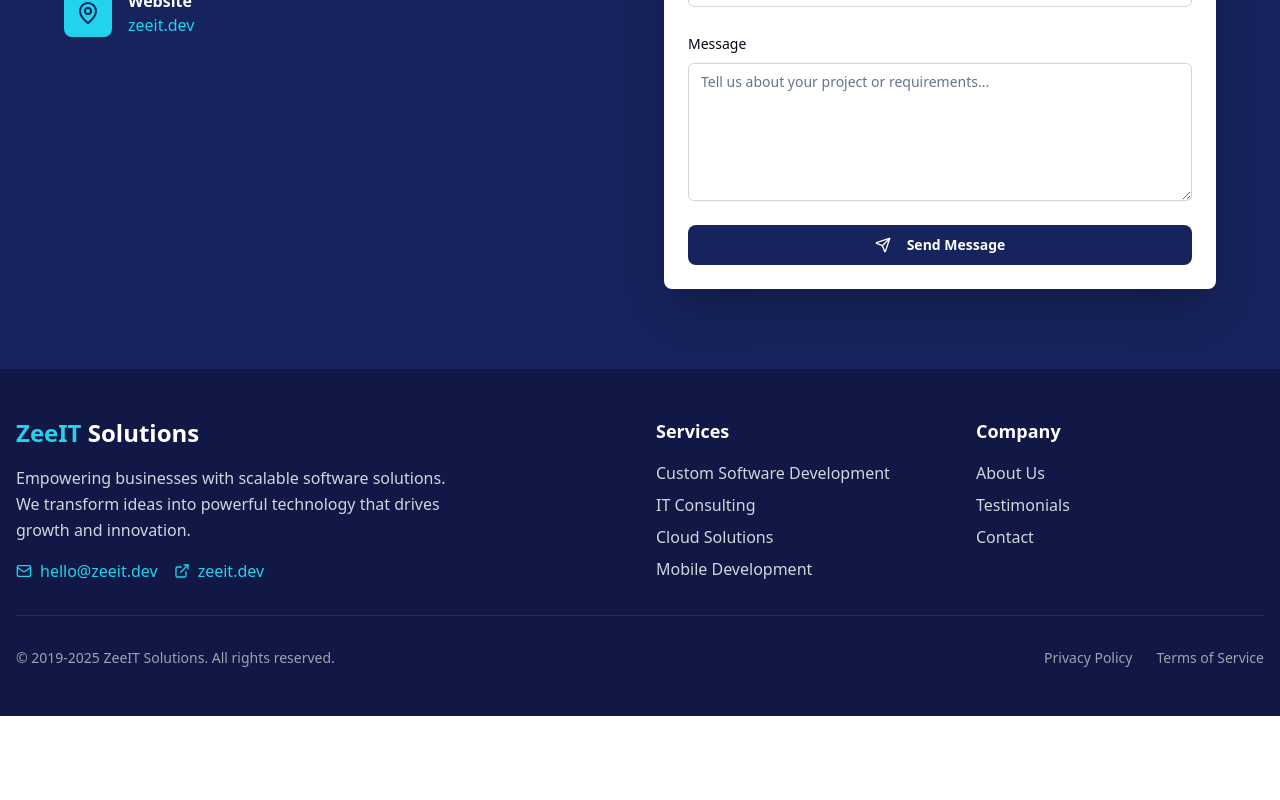
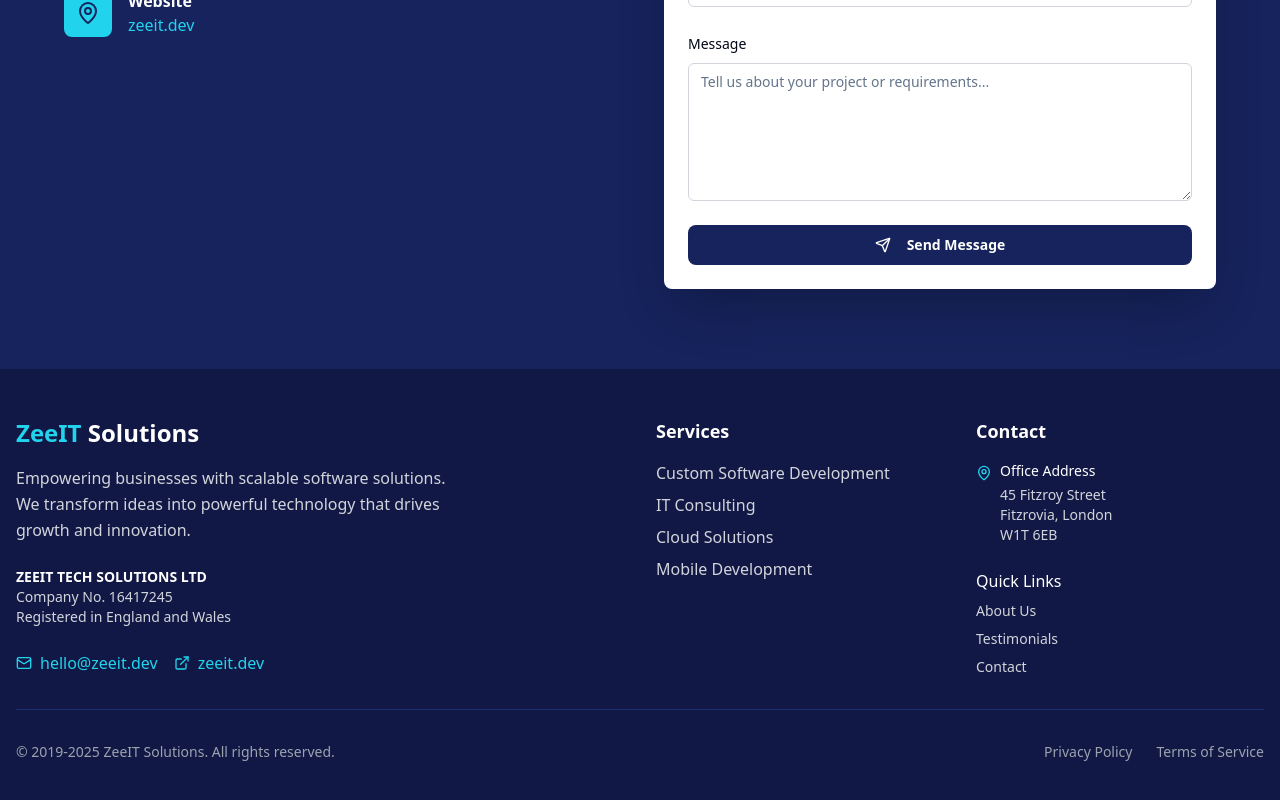
Before and after one commit to zeeshanghazanfar97/zeeit-solutions-website, a React (Vite) app: page / in a window 1280 px wide. Shown: the part 5342-6142 px from the top of the page. Before the commit the page ends 6058 px from the top, so only its background shows below. Built offline with nearby package versions, Linux system fonts and the light colour scheme.

Commit message:
Add footer legal and address information
Updated the footer to include company legal information, office address, and contact details.

```diff
--- a/src/components/Footer.tsx
+++ b/src/components/Footer.tsx
@@ -1,5 +1,5 @@
 
-import { Mail, ExternalLink } from "lucide-react";
+import { Mail, ExternalLink, MapPin } from "lucide-react";
 
 const Footer = () => {
   return (
@@ -10,10 +10,19 @@ const Footer = () => {
             <h3 className="text-2xl font-bold mb-4">
               <span className="text-cyan-400">ZeeIT</span> Solutions
             </h3>
-            <p className="text-gray-300 leading-relaxed mb-4 max-w-md">
+            <p className="text-gray-300 leading-relaxed mb-6 max-w-md">
               Empowering businesses with scalable software solutions. We transform ideas into powerful technology that drives growth and innovation.
             </p>
-            <div className="flex items-center gap-4">
+
+            <div className="space-y-3 mb-6">
+              <div className="text-sm text-gray-300">
+                <div className="font-semibold text-white">ZEEIT TECH SOLUTIONS LTD</div>
+                <div>Company No. 16417245</div>
+                <div>Registered in England and Wales</div>
+              </div>
+            </div>
+
+            <div className="flex flex-col sm:flex-row items-start sm:items-center gap-4">
               <a
                 href="mailto:hello@zeeit.dev"
                 className="inline-flex items-center gap-2 text-cyan-400 hover:text-cyan-300 transition-colors"
@@ -44,12 +53,27 @@ const Footer = () => {
           </div>
 
           <div>
-            <h4 className="text-lg font-semibold mb-4">Company</h4>
-            <ul className="space-y-2 text-gray-300">
-              <li><a href="#about" className="hover:text-cyan-400 transition-colors">About Us</a></li>
-              <li><a href="#testimonials" className="hover:text-cyan-400 transition-colors">Testimonials</a></li>
-              <li><a href="#contact" className="hover:text-cyan-400 transition-colors">Contact</a></li>
-            </ul>
+            <h4 className="text-lg font-semibold mb-4">Contact</h4>
+            <div className="space-y-3 text-gray-300">
+              <div className="flex items-start gap-2">
+                <MapPin className="w-4 h-4 mt-1 text-cyan-400 flex-shrink-0" />
+                <div className="text-sm">
+                  <div className="font-medium text-white mb-1">Office Address</div>
+                  <div>45 Fitzroy Street</div>
+                  <div>Fitzrovia, London</div>
+                  <div>W1T 6EB</div>
+                </div>
+              </div>
+            </div>
+
+            <div className="mt-6">
+              <h5 className="text-white font-medium mb-2">Quick Links</h5>
+              <ul className="space-y-2 text-gray-300 text-sm">
+                <li><a href="#about" className="hover:text-cyan-400 transition-colors">About Us</a></li>
+                <li><a href="#testimonials" className="hover:text-cyan-400 transition-colors">Testimonials</a></li>
+                <li><a href="#contact" className="hover:text-cyan-400 transition-colors">Contact</a></li>
+              </ul>
+            </div>
           </div>
         </div>
 
```
